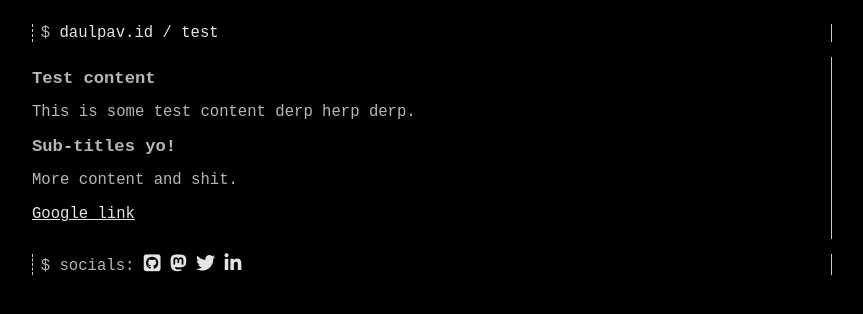
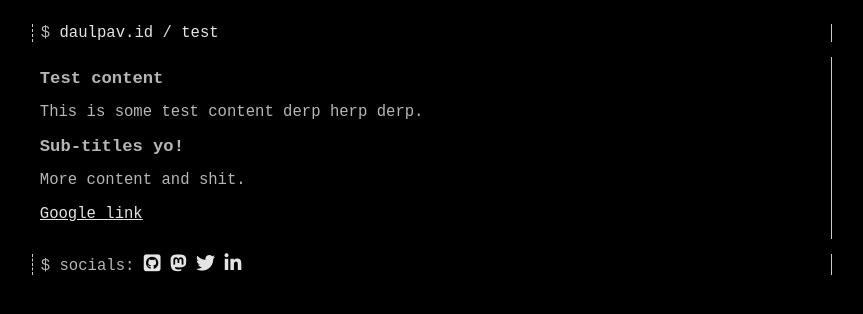
Before and after one commit to DaulPavid/darkhack, a Jekyll site: the page built from test.md, in a window 1280 px wide. Shown: the top 314 px of the page, without its empty margins (208-1071 px from the left). Built offline with Jekyll 4.4.1, drawn with Linux system fonts in a browser that asks for light colours; nearby versions of some CDN libraries.

Commit message:
Fix content margins

```diff
--- a/_sass/darkhack/_base.scss
+++ b/_sass/darkhack/_base.scss
@@ -11,7 +11,7 @@
     border-right: $border-style-content $border-thick;
     border-color: $border-color;
 
-    margin: 0;
+    margin-left: 0.5em;
 
     padding-right: 1em;
 
```
